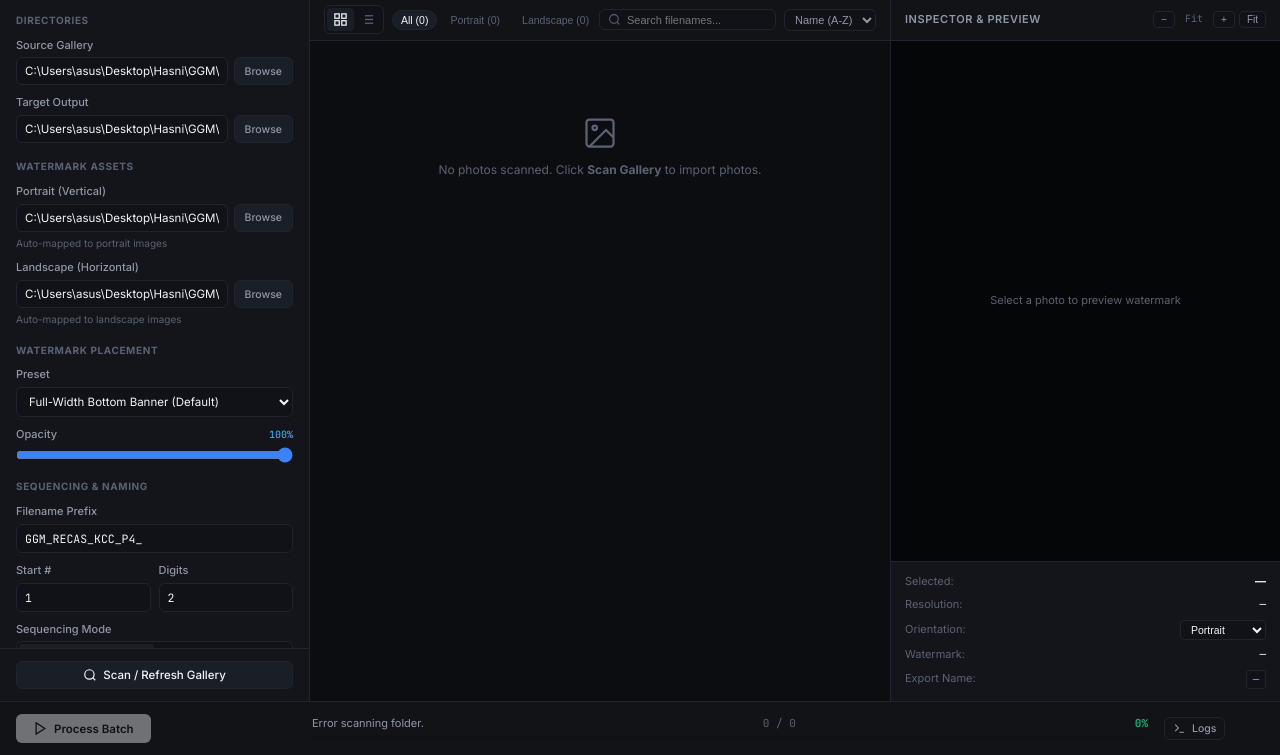
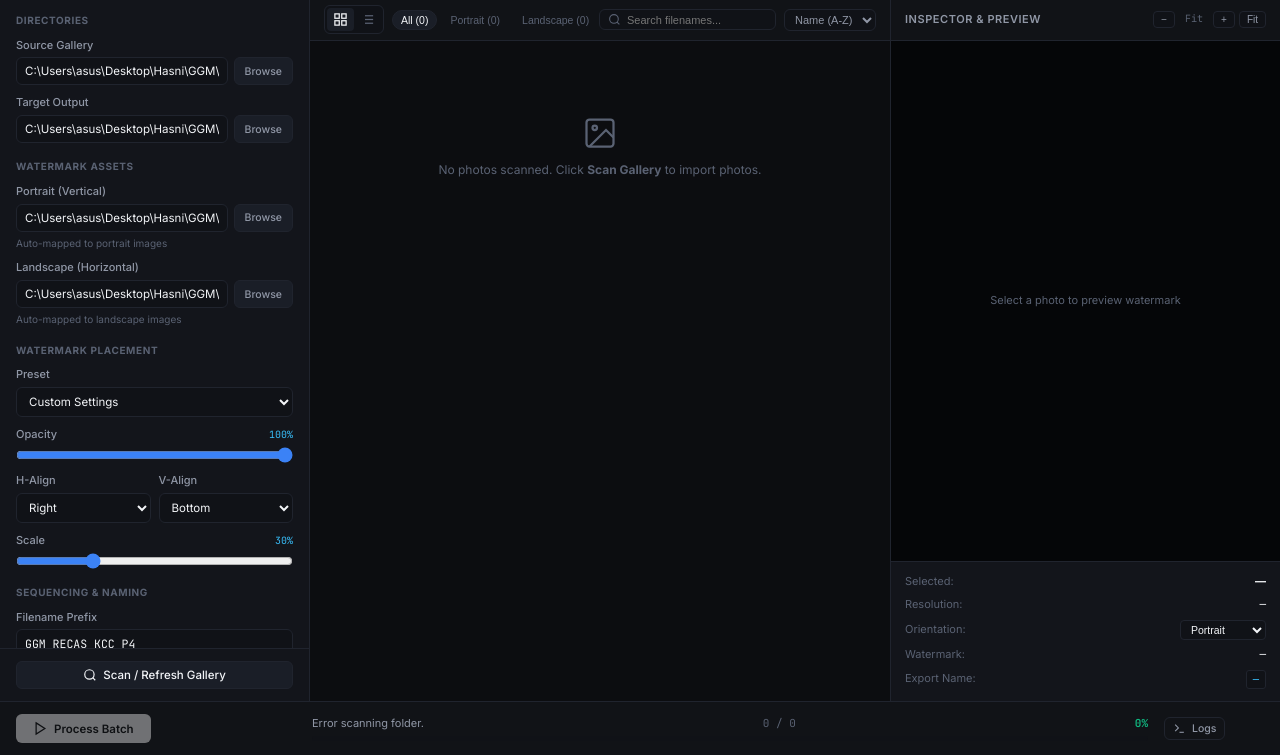
Before and after one commit to hasnizihar/watermark-studio-pro, a Flask app: page / in a window 1280 px wide. Shown: the part 45-800 px from the top of the page. Run offline with Flask 2, Linux system fonts and the light colour scheme.

Commit message:
feat: add initial templates, config, and styles for Watermark Studio Pro V2

```diff
--- a/WatermarkStudio/config.json
+++ b/WatermarkStudio/config.json
@@ -10,7 +10,7 @@
   "naming_order": "portrait_first",
   "include_orientation_suffix": false,
   "preserve_original_name": false,
-  "placement_mode": "full_width_banner",
+  "placement_mode": "custom",
   "opacity": 1,
   "horizontal_align": "right",
   "vertical_align": "bottom",
--- a/WatermarkStudio/static/css/style.css
+++ b/WatermarkStudio/static/css/style.css
@@ -235,6 +235,14 @@
     flex: 1;
 }
 
+.custom-placement-box {
+    display: none;
+}
+
+.custom-placement-box > * + * {
+    margin-top: 10px;
+}
+
 .font-mono {
     font-family: var(--font-mono) !important;
 }
--- a/WatermarkStudio/static/js/app.js
+++ b/WatermarkStudio/static/js/app.js
@@ -752,7 +752,8 @@
 
     // 12. Log Drawer Toggle
     btnToggleLogs.addEventListener('click', () => {
-        logDrawer.style.display = logDrawer.style.display === 'none' ? 'flex' : 'none';
+        const isClosed = window.getComputedStyle(logDrawer).display === 'none';
+        logDrawer.style.display = isClosed ? 'flex' : 'none';
     });
     btnCloseLog.addEventListener('click', () => {
         logDrawer.style.display = 'none';
--- a/WatermarkStudio/templates/index.html
+++ b/WatermarkStudio/templates/index.html
@@ -117,7 +117,7 @@
                             <input type="range" id="opacitySlider" class="form-range" min="0.1" max="1.0" step="0.05" value="1.0">
                         </div>
 
-                        <div class="custom-placement-box" id="customPlacementBox" style="display: none;">
+                        <div class="custom-placement-box" id="customPlacementBox">
                             <div class="form-row">
                                 <div class="form-field col-half">
                                     <label for="hAlignSelect">H-Align</label>
@@ -254,9 +254,9 @@
                                 <circle cx="11" cy="11" r="8"/>
                                 <line x1="21" y1="21" x2="16.65" y2="16.65"/>
                             </svg>
-                            <input type="text" id="searchInput" class="search-input" placeholder="Search filenames...">
+                            <input type="text" id="searchInput" class="search-input" placeholder="Search filenames..." aria-label="Search filenames" title="Search filenames">
                         </div>
-                        <select id="sortSelect" class="sort-select">
+                        <select id="sortSelect" class="sort-select" title="Sort by" aria-label="Sort by">
                             <option value="name_asc">Name (A-Z)</option>
                             <option value="name_desc">Name (Z-A)</option>
                             <option value="orient">Orientation</option>
@@ -280,15 +280,15 @@
                     </div>
 
                     <!-- List View Container -->
-                    <div class="photo-list" id="photoList" style="display: none;">
+                    <div class="photo-list" id="photoList">
                         <table class="workspace-table" id="workspaceTable">
                             <thead>
                                 <tr>
-                                    <th style="width: 32px;"><input type="checkbox" id="selectAllCheckbox" checked></th>
-                                    <th style="width: 45px;">Thumb</th>
+                                    <th class="col-checkbox"><input type="checkbox" id="selectAllCheckbox" checked aria-label="Select all photos"></th>
+                                    <th class="col-thumb">Thumb</th>
                                     <th>Original Filename</th>
-                                    <th style="width: 110px;">Orientation</th>
-                                    <th style="width: 90px;">Dimensions</th>
+                                    <th class="col-orient">Orientation</th>
+                                    <th class="col-dim">Dimensions</th>
                                     <th>Target Output Filename</th>
                                 </tr>
                             </thead>
@@ -316,7 +316,7 @@
                         <p>Select a photo to preview watermark</p>
                     </div>
 
-                    <div class="slider-comparison" id="sliderComparison" style="display: none;">
+                    <div class="slider-comparison" id="sliderComparison">
                         <div class="comp-img-wrapper" id="compWrapper">
                             <img id="compImgOriginal" class="comp-img comp-orig" alt="Original">
                             <div class="comp-overlay-clip" id="compOverlayClip">
@@ -350,9 +350,9 @@
                         <span class="meta-value font-mono" id="metaResolution">—</span>
                     </div>
                     <div class="meta-row">
-                        <span class="meta-label">Orientation:</span>
+                        <label for="metaOrientationSelect" class="meta-label">Orientation:</label>
                         <div class="orientation-override-wrap">
-                            <select id="metaOrientationSelect" class="orient-select">
+                            <select id="metaOrientationSelect" class="orient-select" title="Orientation override" aria-label="Orientation override">
                                 <option value="portrait">Portrait</option>
                                 <option value="landscape">Landscape</option>
                                 <option value="square">Square</option>
@@ -380,9 +380,9 @@
                     </svg>
                     Process Batch
                 </button>
-                <button class="btn btn-subtle btn-sm" id="btnPauseBatch" style="display: none;">Pause</button>
-                <button class="btn btn-danger btn-sm" id="btnCancelBatch" style="display: none;">Cancel</button>
-                <button class="btn btn-outline btn-sm" id="btnOpenCompleted" style="display: none;">Open Output</button>
+                <button class="btn btn-subtle btn-sm" id="btnPauseBatch">Pause</button>
+                <button class="btn btn-danger btn-sm" id="btnCancelBatch">Cancel</button>
+                <button class="btn btn-outline btn-sm" id="btnOpenCompleted">Open Output</button>
             </div>
 
             <div class="job-bar-center">
@@ -392,7 +392,7 @@
                     <span class="job-percent-text" id="jobPercentText">0%</span>
                 </div>
                 <div class="job-progress-track">
-                    <div class="job-progress-fill" id="jobProgressFill" style="width: 0%;"></div>
+                    <div class="job-progress-fill" id="jobProgressFill"></div>
                 </div>
             </div>
 
@@ -408,7 +408,7 @@
         </footer>
 
         <!-- Collapsible Log Drawer -->
-        <div class="log-drawer" id="logDrawer" style="display: none;">
+        <div class="log-drawer" id="logDrawer">
             <div class="log-drawer-header">
                 <span>Batch Processing Log</span>
                 <button class="btn-close-log" id="btnCloseLog">×</button>
```
Also changed, not shown: other parts of WatermarkStudio/static/css/style.css (+33 -2 lines).
